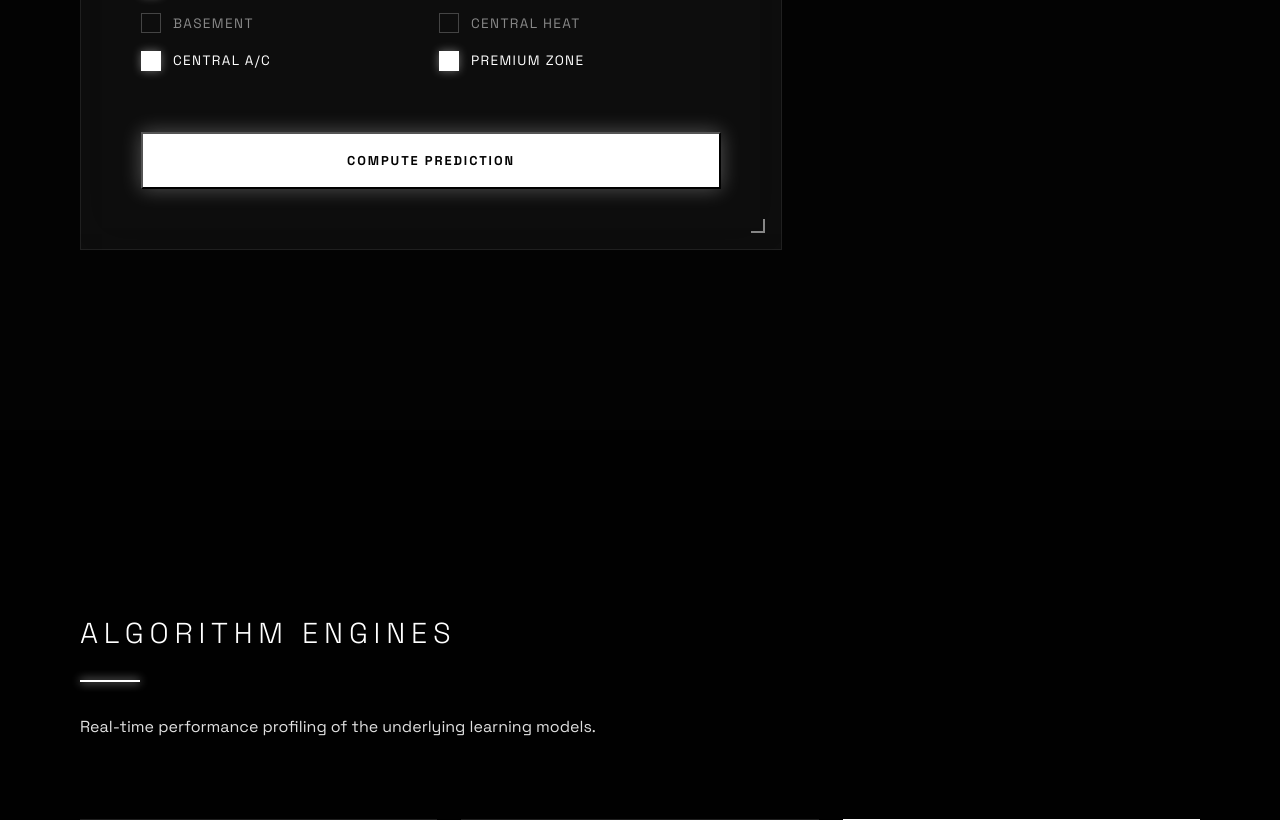
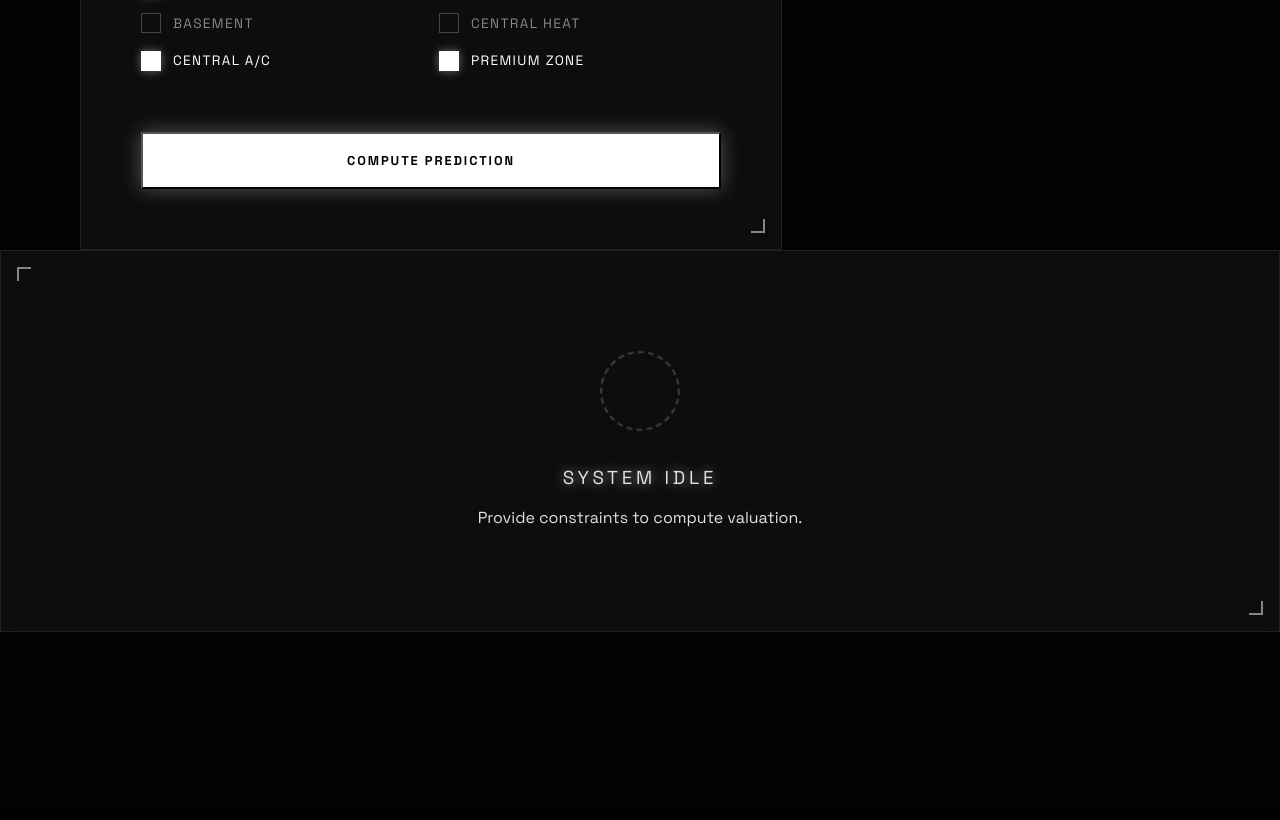
Before and after one commit to Kinshunk565/House-Price-Prediction-, a Flask app: page / in a window 1280 px wide. Shown: the part 1896-2716 px from the top of the page. Run offline with Flask 3, Linux system fonts and the light colour scheme; parts of the project's set-up code (start-up, migrations or seed data) failed here and were passed over; some libraries are stand-ins or nearby versions.

Commit message:
fix: restore missing result-card containers to resolve classList null error

```diff
--- a/templates/index.html
+++ b/templates/index.html
@@ -226,6 +226,74 @@
 
                 </div>
 
+                    </div>
+
+                    <!-- RESULT PANEL -->
+                    <div class="predictor-result-wrapper glass-panel slide-left" id="result-card">
+                        <div class="panel-corners"></div>
+
+                        <!-- Default state -->
+                        <div class="result-placeholder" id="result-placeholder">
+                            <div class="hologram-ring"></div>
+                            <h3 class="glow-text">System Idle</h3>
+                            <p>Provide constraints to compute valuation.</p>
+                        </div>
+
+                        <!-- Result state (hidden initially) -->
+                        <div class="result-content hidden" id="result-content">
+                            <div class="result-top">
+                                <span class="result-label scan-line-anim">Estimated Value</span>
+                                <div class="price-display glow-text">
+                                    <span class="price-currency">₹</span>
+                                    <span class="price-amount" id="price-amount">0</span>
+                                </div>
+                            </div>
+
+                            <div class="confidence-interval">
+                                <div class="interval-header">
+                                    <span>Variance (±1.5%)</span>
+                                    <span class="interval-tag">High Fidelity</span>
+                                </div>
+                                <div class="interval-bar">
+                                    <div class="interval-track"></div>
+                                    <div class="interval-fill" id="range-fill"></div>
+                                    <div class="interval-marker" id="range-marker"></div>
+                                </div>
+                                <div class="interval-labels glow-text">
+                                    <span id="price-low">₹0</span>
+                                    <span id="price-high">₹0</span>
+                                </div>
+                            </div>
+
+                            <div class="data-ledger">
+                                <div class="ledger-row">
+                                    <span class="ledger-label">Vector ID</span>
+                                    <span class="ledger-value glow-text" id="detail-location">—</span>
+                                </div>
+                                <div class="ledger-row">
+                                    <span class="ledger-label">Scale</span>
+                                    <span class="ledger-value glow-text" id="detail-area">—</span>
+                                </div>
+                                <div class="ledger-row">
+                                    <span class="ledger-label">Topology</span>
+                                    <span class="ledger-value glow-text" id="detail-config">—</span>
+                                </div>
+                                <div class="ledger-row">
+                                    <span class="ledger-label">Chronology</span>
+                                    <span class="ledger-value glow-text" id="detail-age">—</span>
+                                </div>
+                            </div>
+
+                            <div class="action-buttons-grid">
+                                <button type="button" class="btn btn-outline btn-full-width mt-4" onclick="resetForm()">
+                                    Reset Hyperparameters
+                                </button>
+                                <button type="button" class="btn btn-primary btn-glow btn-full-width mt-4" id="export-pdf-btn" onclick="exportDossier()">
+                                    Download PDF Dossier
+                                </button>
+                            </div>
+                        </div>
+                    </div>
                 </div>
             </div>
 
```
